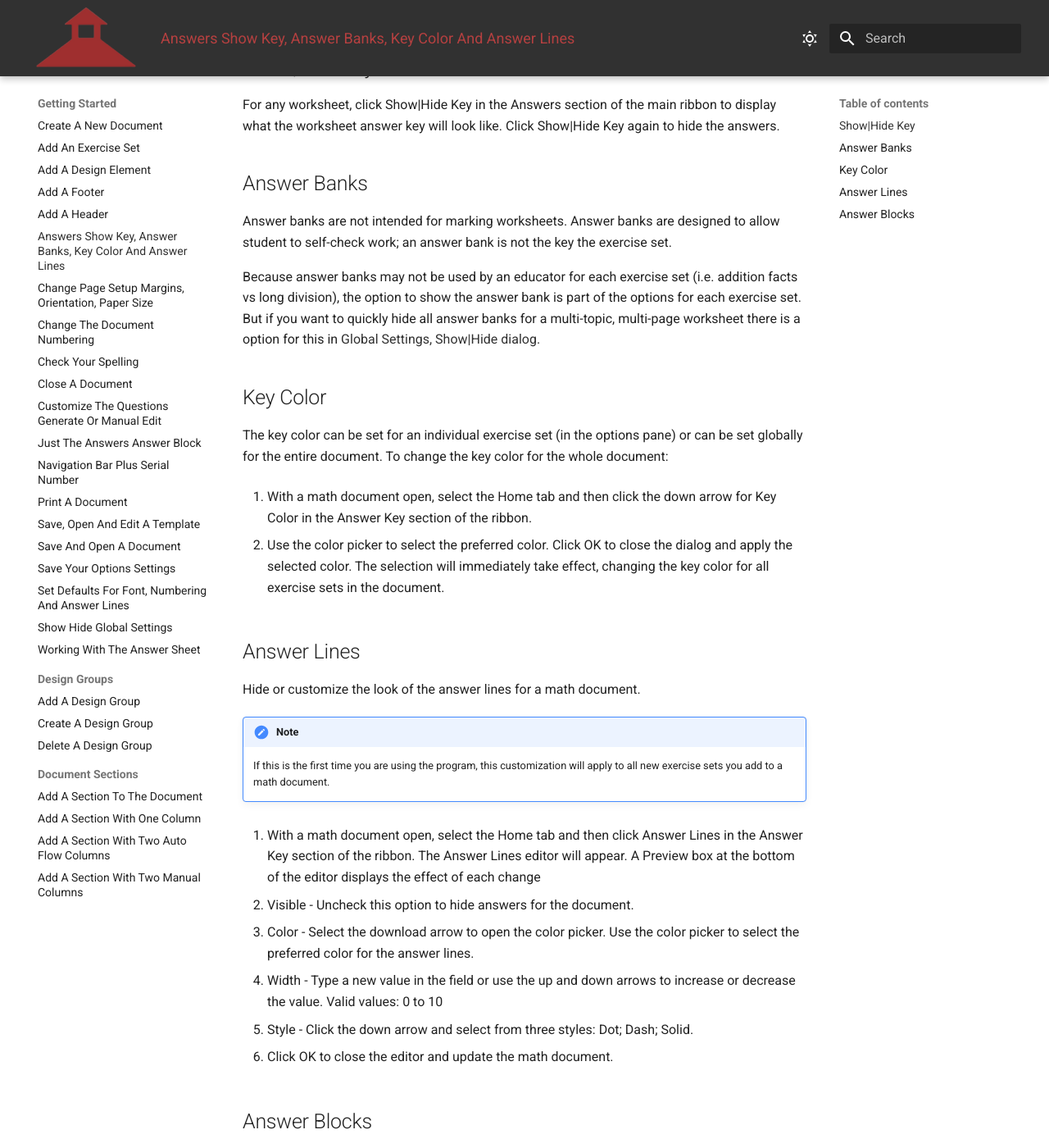
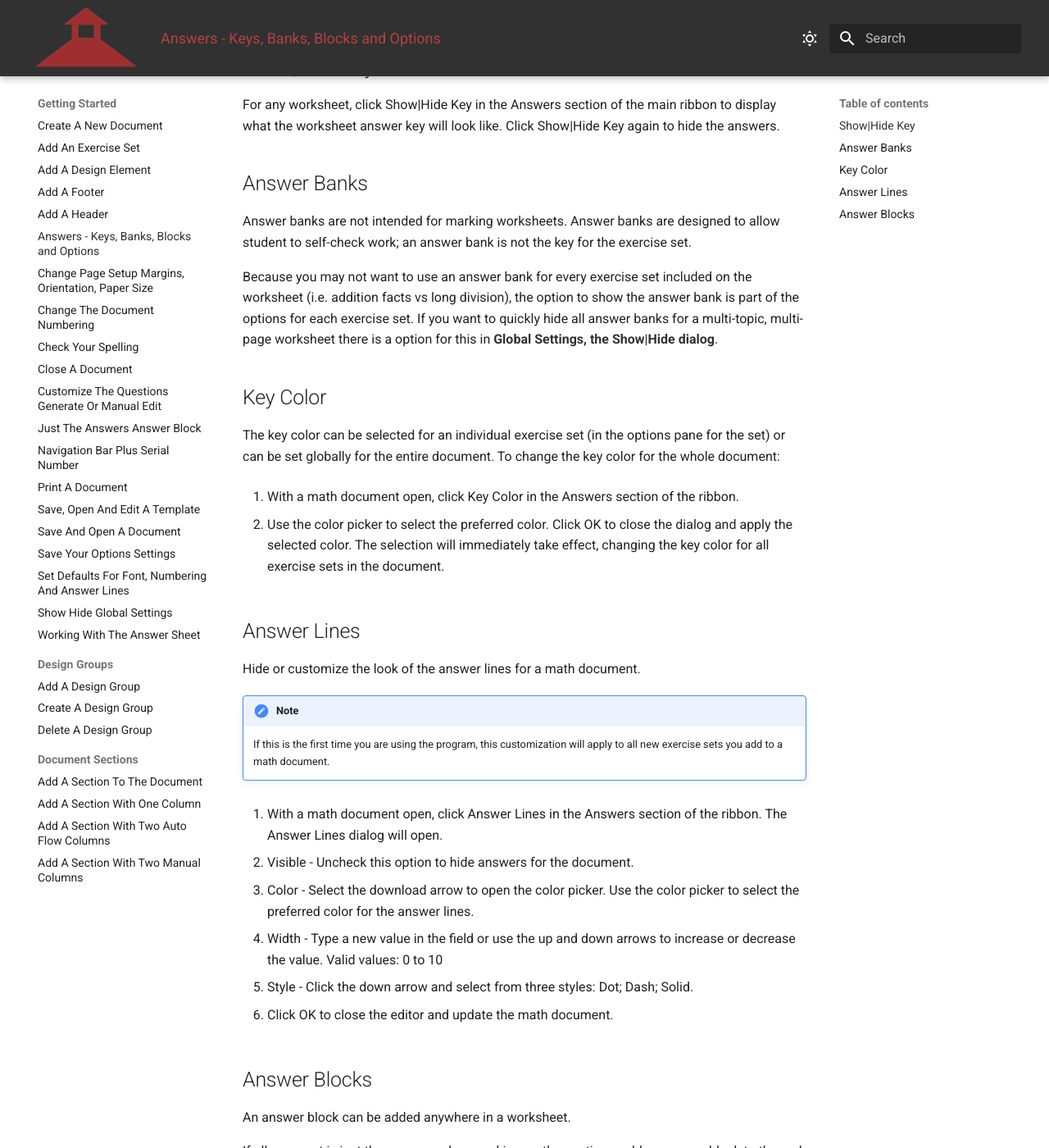
Before and after one commit to rdinch/MathResourceStudio-Help, an MkDocs documentation site: the page built from docs/getting-started/answers---show-key,-answer-banks,-key-color-and-answer-lines.md, in a window 1280 px wide and 1400 px high, scrolled down 274 px. Shown: the whole window at 82% size. Built offline with MkDocs 1.6.1 and Material for MkDocs 9.7.7, drawn with Linux system fonts in a browser that asks for light colours; some of the changed text lies outside the part shown.

Commit message:
Clarify Answers docs and add Answer Block
Reword documentation for the Answers section to improve clarity: explain purpose of answer banks, simplify Key Color and Answer Lines instructions, and update phrasing/links. Add a new Answer Blocks subsection describing how to insert and use answer blocks. Also update mkdocs navigation title to "Answers - Keys, Banks, Blocks and Options" to reflect the expanded content.

```diff
--- a/docs/getting-started/answers---show-key,-answer-banks,-key-color-and-answer-lines.md
+++ b/docs/getting-started/answers---show-key,-answer-banks,-key-color-and-answer-lines.md
@@ -8,15 +8,15 @@ For any worksheet, click Show|Hide Key in the Answers section of the main ribbon
 
 ## Answer Banks
 
-Answer banks are not intended for marking worksheets. Answer banks are designed to allow student to self-check work; an answer bank is not the key the exercise set.
+Answer banks are not intended for marking worksheets. Answer banks are designed to allow student to self-check work; an answer bank is not the key for the exercise set.
 
-Because answer banks may not be used by an educator for each exercise set (i.e. addition facts vs long division), the option to show the answer bank is part of the options for each exercise set. But if you want to quickly hide all answer banks for a multi-topic, multi-page worksheet there is a option for this in [Global Settings, Show|Hide dialog](show-hide---global-settings.md).
+Because you may not want to use an answer bank for every exercise set included on the worksheet (i.e. addition facts vs long division), the option to show the answer bank is part of the options for each exercise set. If you want to quickly hide all answer banks for a multi-topic, multi-page worksheet there is a option for this in **[Global Settings, the Show|Hide dialog](show-hide---global-settings.md)**.
 
 ## Key Color
 
-The key color can be set for an individual exercise set (in the options pane) or can be set globally for the entire document. To change the key color for the whole document:
+The key color can be selected for an individual exercise set (in the options pane for the set) or can be set globally for the entire document. To change the key color for the whole document:
 
-1. With a math document open, select the Home tab and then click the down arrow for Key Color in the Answer Key section of the ribbon.
+1. With a math document open, click Key Color in the Answers section of the ribbon.
 
 2. Use the color picker to select the preferred color. Click OK to close the dialog and apply the selected color. The selection will immediately take effect, changing the key color for all exercise sets in the document.
 
@@ -27,7 +27,7 @@ Hide or customize the look of the answer lines for a math document.
 !!! note
     If this is the first time you are using the program, this customization will apply to all new exercise sets you add to a math document.
 
-1. With a math document open, select the Home tab and then click Answer Lines in the Answer Key section of the ribbon. The Answer Lines editor will appear. A Preview box at the bottom of the editor displays the effect of each change
+1. With a math document open, click Answer Lines in the Answers section of the ribbon. The Answer Lines dialog will open.
 
 2. Visible - Uncheck this option to hide answers for the document.
 
@@ -41,4 +41,8 @@ Hide or customize the look of the answer lines for a math document.
 
 ## Answer Blocks
 
-Hide or customize the look of the answer lines for a math document.
+An answer block can be added anywhere in a worksheet.
+
+If all you want is just the answers when marking math questions, add an answer block to the end of your math document. Or add answer blocks throughout a multi-page document if you prefer having answer blocks set up after each unit of a math document.
+
+With a math document open, click Answer Block in the Answers section of the ribbon. An answer block will be added to the worksheet document
--- a/mkdocs.yml
+++ b/mkdocs.yml
@@ -51,7 +51,7 @@ nav:
     - "Add A Design Element": getting-started/add-a-design-element.md
     - "Add A Footer": getting-started/add-a-footer.md
     - "Add A Header": getting-started/add-a-header.md
-    - "Answers  Show Key, Answer Banks, Key Color And Answer Lines": getting-started/answers---show-key,-answer-banks,-key-color-and-answer-lines.md
+    - "Answers - Keys, Banks, Blocks and Options": getting-started/answers---show-key,-answer-banks,-key-color-and-answer-lines.md
     - "Change Page Setup   Margins, Orientation, Paper Size": getting-started/change-page-setup---margins,-orientation,-paper-size.md
     - "Change The Document Numbering": getting-started/change-the-document-numbering.md
     - "Check Your Spelling": getting-started/check-your-spelling.md
```
